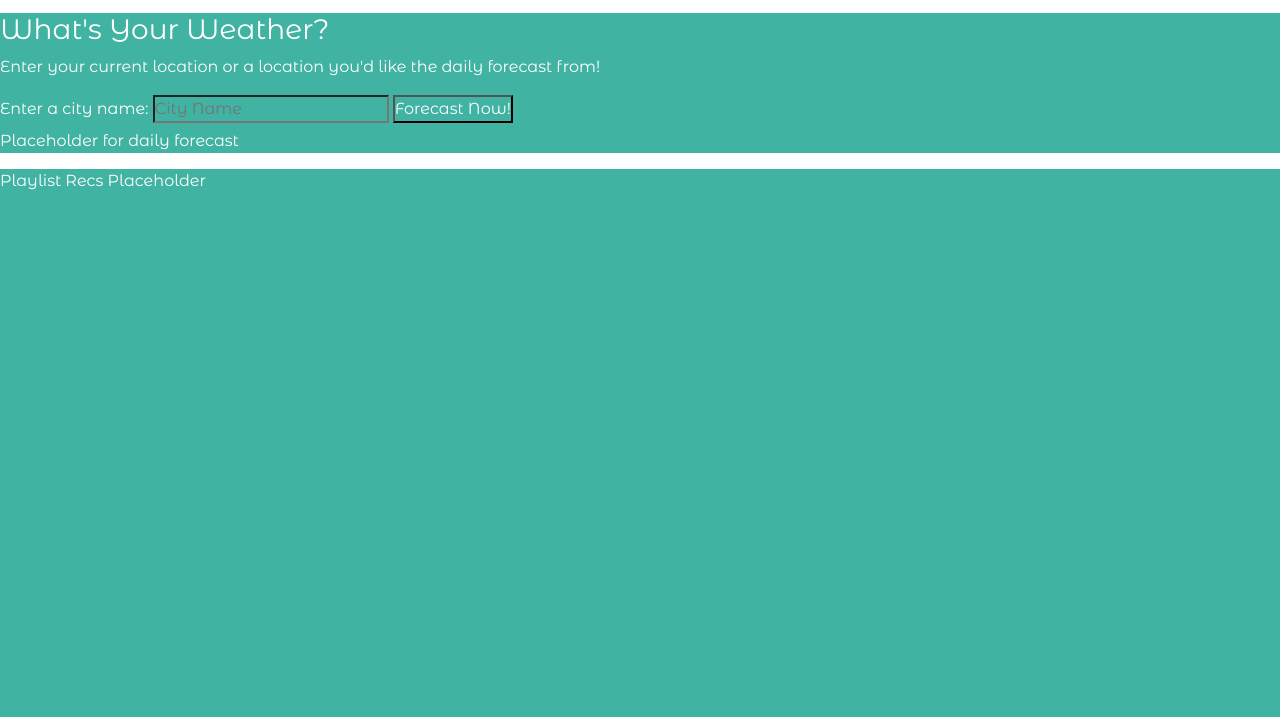
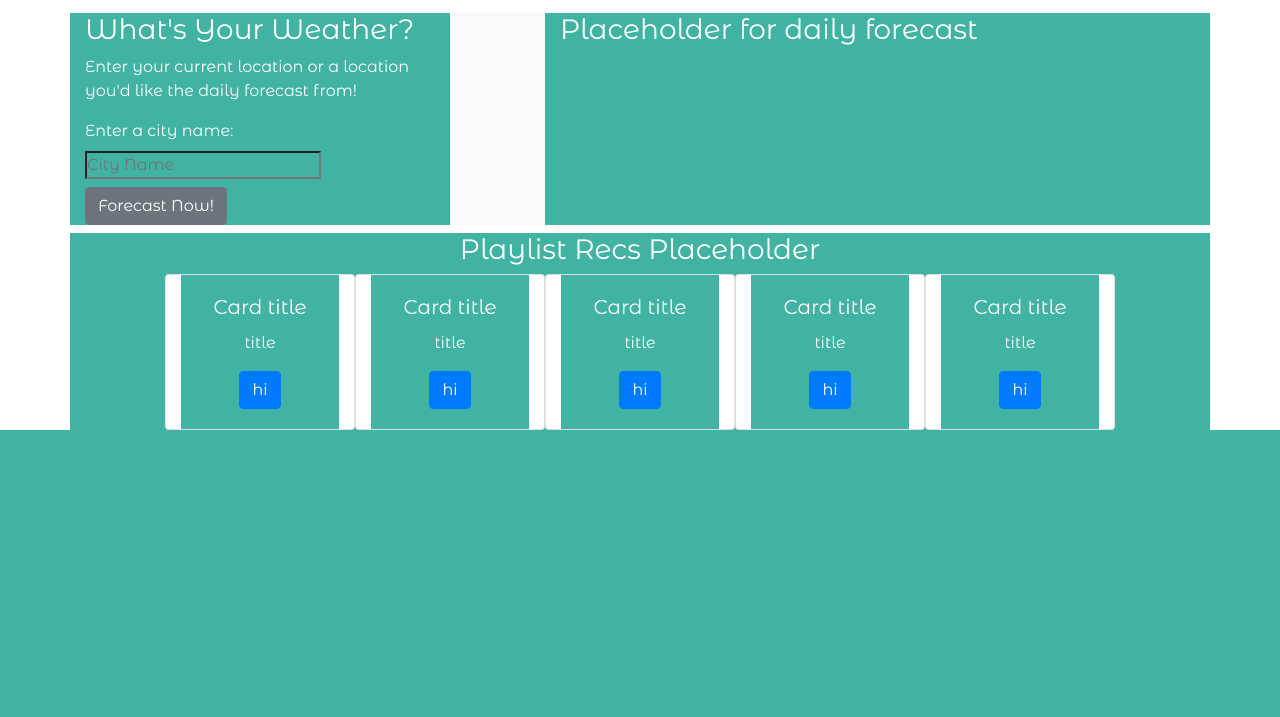
Before and after one commit to a-hines/lovelace-group, a plain HTML site: page index.html in a window 1280 px wide. Shown: the part 83-800 px from the top of the page. Drawn offline with nearby package versions, Linux system fonts and the light colour scheme; no server answers.

Commit message:
changes to html

```diff
--- a/assets/script.js
+++ b/assets/script.js
@@ -21,6 +21,7 @@ var redirect_uri = "http://127.0.0.1:5500/index.html"
 
 var client_id = "ee9b9fc735074ad49bfd4a2c10247b48";
 var client_secret = "9ec3e0120640458da0567d009217b4d9";
+
 var AUTHORIZE = "https://accounts.spotify.com/authorize";
 var TOKEN = "https://accounts.spotify.com/api/token";
 
@@ -29,8 +30,12 @@ function onPageLoad(){
     localStorage.setItem("client_secret", client_secret);
 
     if (window.location.search.length > 0) {
+        // handleRedirect();
+        console.log("ohno");
+    }
+    else {
         handleRedirect();
-      }
+    }
 }
 
 function handleRedirect(){
@@ -111,6 +116,17 @@ function handleAuthorizationResponse(){
     }
 }
 
+const moodMusic = {
+    rain: ['techno', 'moody', 'house', 'rock'],
+    Atmosphere: ['folk', 'R\&B', 'hip%20hop', 'easy'],
+    Clear: ['light', 'folk', 'pop', 'dance', 'house', 'psychedelic', 'cheese'],
+    Clouds: ['techno', 'moody', 'house', 'rock'],
+    Drizzle: ['folk', 'shoegaze', 'acoustic', 'minimal'],
+    Extreme: ['gabba', 'extreme%20metal', 'hot', 'burning', 'freezing'],
+    Snow: ['classic%metal', 'christmas', 'black%20metal'],
+    Thunderstorm: ['dark', 'heavy', 'metal', 'death%20metal', 'hard%techno']
+
+}
 
 const clouds = ['techno', 'moody', 'house', 'rock'];
 const additional = ['folk', 'pop', 'hip%20hop', 'shoegaze', 'house', 'metal', 'classic%20rock'];
@@ -125,15 +141,17 @@ function getWeather(city) {
         url: queryURL,
         method: "GET",
     }).then(function(cityWeatherResponse) {
-        // console.log(cityWeatherResponse.list[0].weather[0].main);
+        console.log(cityWeatherResponse.list[0].weather[0].main);
         var weather = cityWeatherResponse.list[0].weather[0].main.toLowerCase()
         // console.log(weather);
         // console.log(musicWeatherMap);
-        // for (var i = 0; i < musicWeatherMap.length; i++) {
-        //     if (weather == musicWeatherMap[i]) {
-        //
-        //     }
-        // }
+        // console.log(musicWeatherMap[0]);
+        for (var i = 0; i < musicWeatherMap.length; i++) {
+            console.log(moodMusic.length);
+            // if (weather == musicWeatherMap[i]) {
+
+            // }
+        }
         for (var i = 0; i < musicWeatherMap.length; i++) {
             if (weather == "clouds") {
                 var queryCategory = clouds[Math.floor(Math.random()*clouds.length)];
@@ -163,3 +181,4 @@ function getWeather(city) {
 // }
 
 getWeather('indianapolis');
+// onPageLoad();
--- a/index.html
+++ b/index.html
@@ -12,7 +12,7 @@
 </head>
 <body>
     <!-- Title & Description -->
-    <header>
+    <header class="container">
         <h1>
             ☔WeatherSongs🎸
         </h1>
@@ -22,29 +22,70 @@
     </header>
 
     <!-- Daily Forecast -->
-    <section class="location-entry">
-        <div class="location-form">
+    <section class="location-entry container">
+        <div class="location-form row">
+            <div class="col-4">
                 <h3>What's Your Weather?</h3>
                 <p>Enter your current location or a location you'd like the daily forecast from!</p>
 
                 <!-- Location Form Element -->
                 <form class="form-element">
                     <label for="city">Enter a city name:</label>
-                <input type="text" placeholder="City Name" name="city" id="city" />
-
-                <button type="submit">Forecast Now!</button>
+                    <input  type="text" placeholder="City Name" name="city" id="city" />
+                    <button class=" mt-2 btn btn-secondary" type="submit">Forecast Now!</button>
                 </form>
             </div>
+            <div class="col-1 bg-light"></div>
+            <div class="col-7">
+                <div class="forecast-area">
+                    <h3>Placeholder for daily forecast</h3>
+                </div>
+            </div>
+        </div>
 
-        <div class="forecast-area">
-            <p>Placeholder for daily forecast</p>
-        </div>
     </section>
 
 
     <!-- Playlist Recommendations -->
-    <div>
-        Playlist Recs Placeholder
+    <div class="container text-center mt-2">
+        <h3>Playlist Recs Placeholder</h3>
+        <div class="row justify-content-md-center">
+            <div class="card col-2" style="width: 18rem;">
+                <div class="card-body">
+                  <h5 class="card-title">Card title</h5>
+                  <p class="card-text">title</p>
+                  <a href="#" class="btn btn-primary">hi</a>
+                </div>
+            </div>
+            <div class="card col-2" style="width: 18rem;">
+                <div class="card-body">
+                  <h5 class="card-title">Card title</h5>
+                  <p class="card-text">title</p>
+                  <a href="#" class="btn btn-primary">hi</a>
+                </div>
+            </div>
+            <div class="card col-2" style="width: 18rem;">
+                <div class="card-body">
+                  <h5 class="card-title">Card title</h5>
+                  <p class="card-text">title</p>
+                  <a href="#" class="btn btn-primary">hi</a>
+                </div>
+            </div>
+            <div class="card col-2" style="width: 18rem;">
+                <div class="card-body">
+                  <h5 class="card-title">Card title</h5>
+                  <p class="card-text">title</p>
+                  <a href="#" class="btn btn-primary">hi</a>
+                </div>
+            </div>
+            <div class="card col-2" style="width: 18rem;">
+                <div class="card-body">
+                  <h5 class="card-title">Card title</h5>
+                  <p class="card-text">title</p>
+                  <a href="#" class="btn btn-primary">hi</a>
+                </div>
+            </div>
+        </div>
     </div>
 
 
```
Lines whose indentation alone changed are shown as unchanged.
